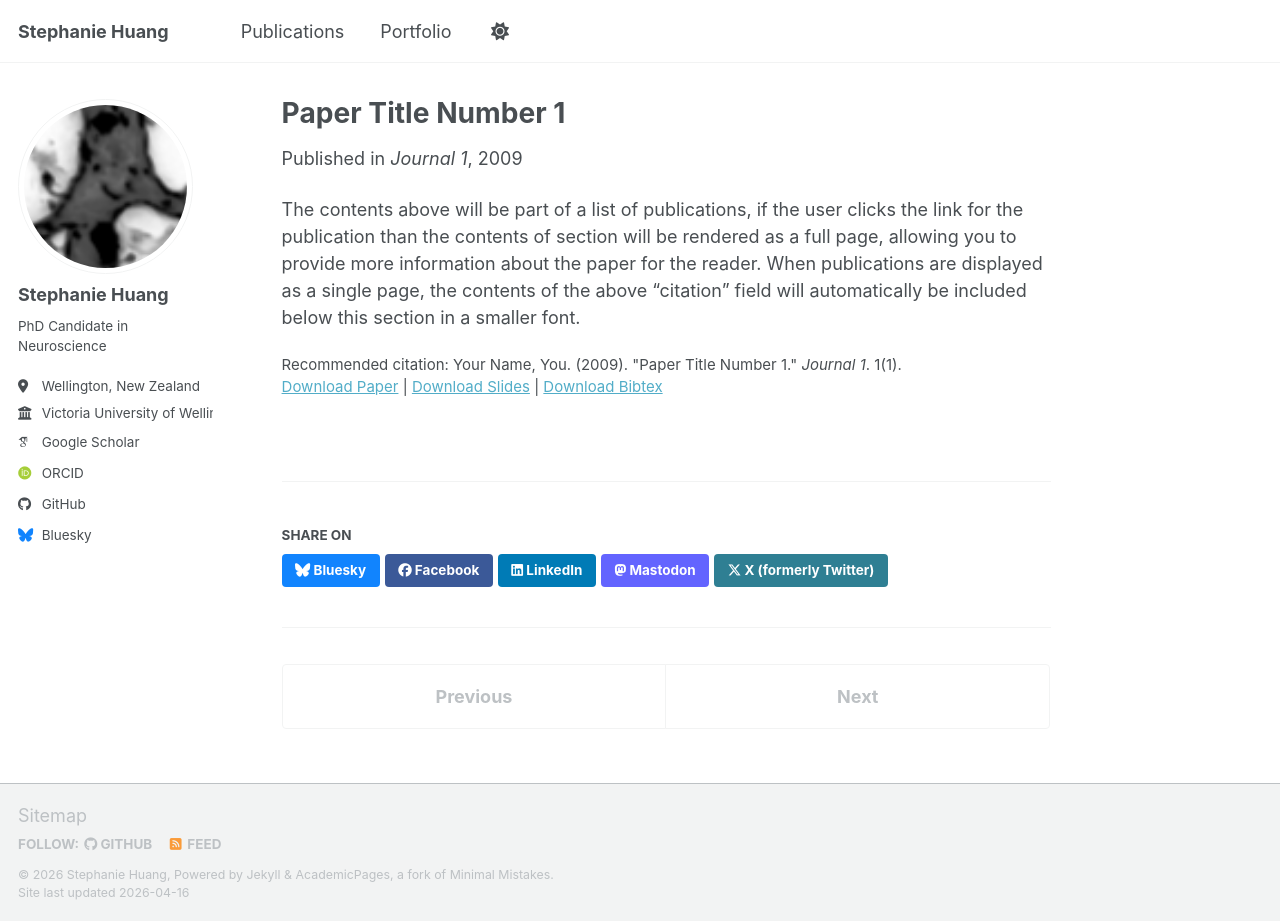
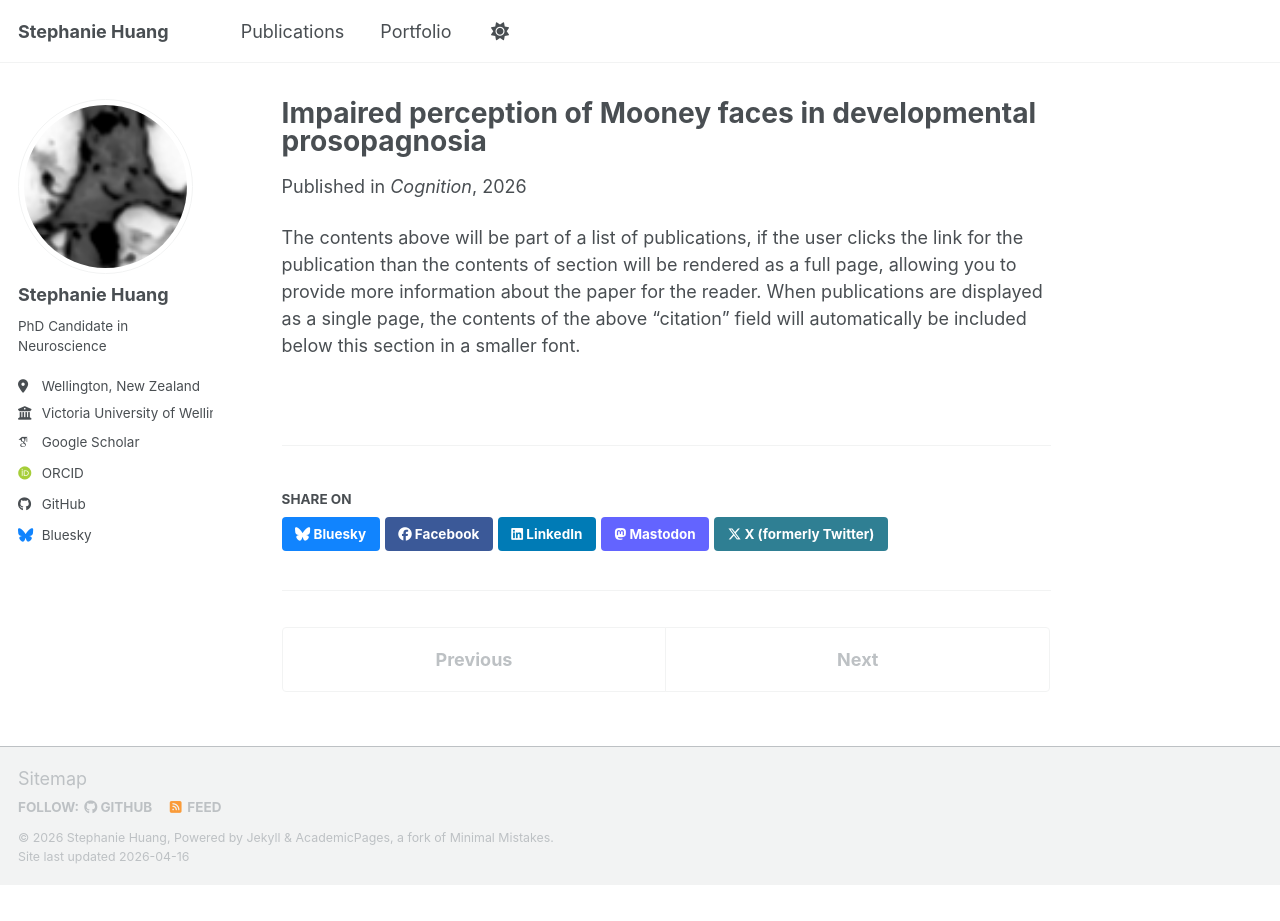
Before and after one commit to stephaniejh/stephaniejh.github.io, a Jekyll site: the page built from _publications/2009-10-01-paper-title-number-1.md, in a window 1280 px wide and 921 px high. Built offline with Jekyll 4.4.1, drawn with Linux system fonts in a browser that asks for light colours; some web fonts are replaced; a script bundle is joined from its source files by our own code; library files that are not in the unit come from our copies.

Commit message:
Update 2009-10-01-paper-title-number-1.md
test paper commit

```diff
--- a/_publications/2009-10-01-paper-title-number-1.md
+++ b/_publications/2009-10-01-paper-title-number-1.md
@@ -1,14 +1,14 @@
 ---
-title: "Paper Title Number 1"
+title: "Impaired perception of Mooney faces in developmental prosopagnosia"
 collection: publications
 category: manuscripts
 permalink: /publication/2009-10-01-paper-title-number-1
 excerpt: 'This paper is about the number 1. The number 2 is left for future work.'
-date: 2009-10-01
-venue: 'Journal 1'
-slidesurl: 'https://academicpages.github.io/files/slides1.pdf'
-paperurl: 'https://academicpages.github.io/files/paper1.pdf'
-bibtexurl: 'https://academicpages.github.io/files/bibtex1.bib'
-citation: 'Your Name, You. (2009). &quot;Paper Title Number 1.&quot; <i>Journal 1</i>. 1(1).'
+date: 2026-01-01
+venue: 'Cognition'
+#slidesurl: 'https://academicpages.github.io/files/slides1.pdf'
+#paperurl: 'https://academicpages.github.io/files/paper1.pdf'
+#bibtexurl: 'https://academicpages.github.io/files/bibtex1.bib'
+#citation: 'Your Name, You. (2009). &quot;Paper Title Number 1.&quot; <i>Journal 1</i>. 1(1).'
 ---
 The contents above will be part of a list of publications, if the user clicks the link for the publication than the contents of section will be rendered as a full page, allowing you to provide more information about the paper for the reader. When publications are displayed as a single page, the contents of the above "citation" field will automatically be included below this section in a smaller font.
```
